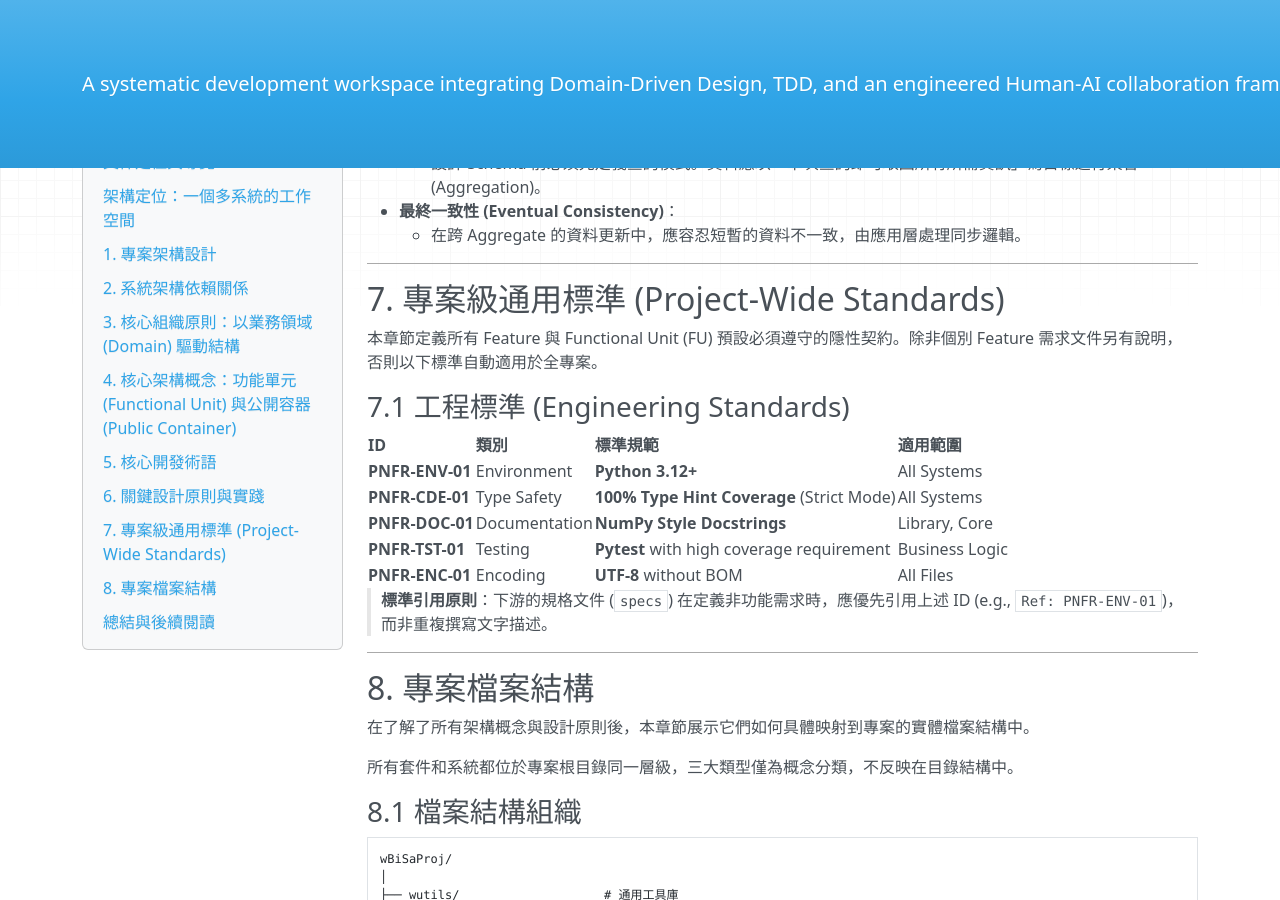
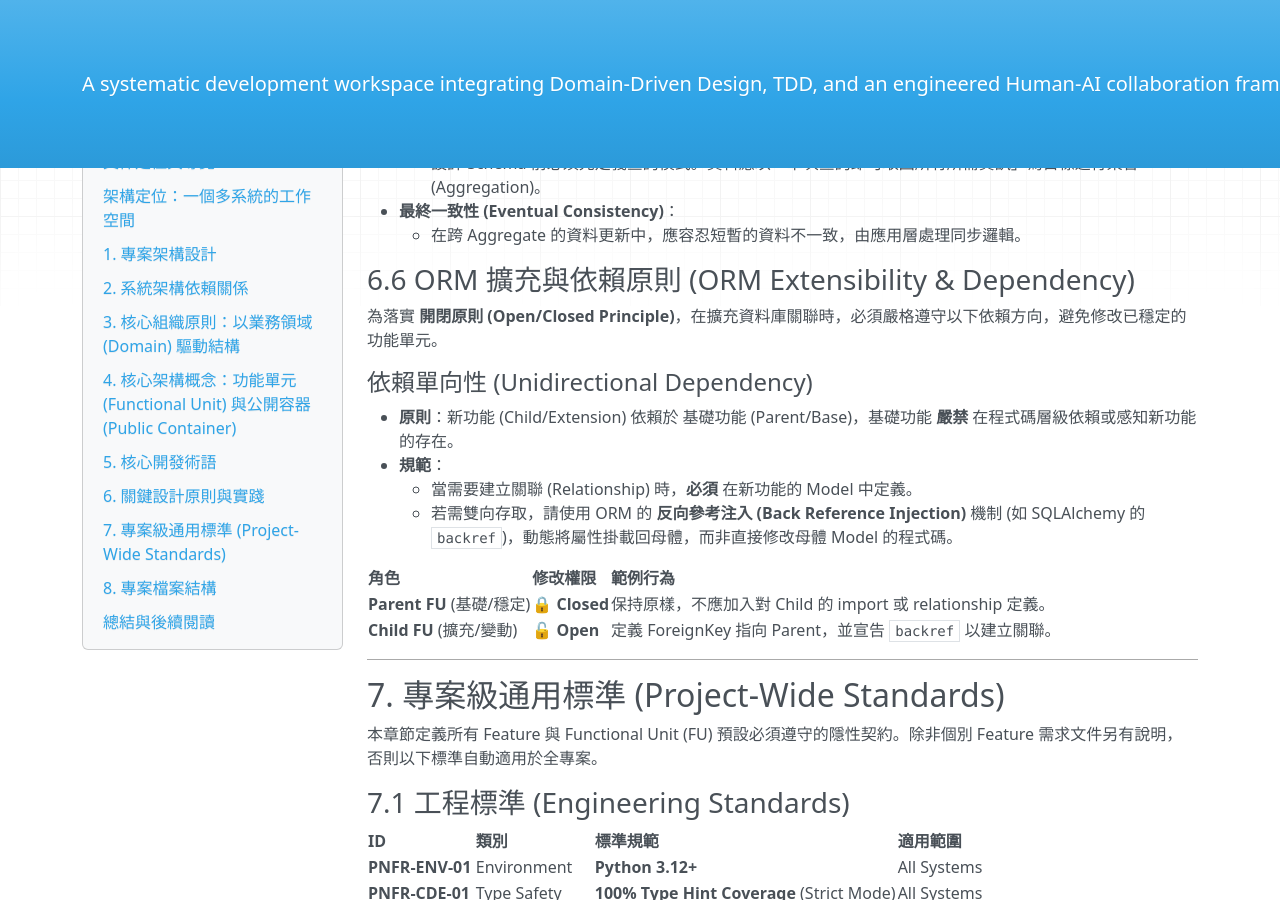
Before and after one commit to Wanini0209/wBiSaProj, an MkDocs documentation site: the page built from docs/PROJECT_DESIGN-ARCHITECTURE.md, in a window 1280 px wide and 900 px high, scrolled down 16776 px. Built offline with MkDocs 1.6.1, drawn with Linux system fonts in a browser that asks for light colours; nearby versions of some CDN libraries.

Commit message:
docs(project-design): add OCP principle and sync methodology with storage strategy
- ARCHITECTURE: add section 6.6 for OCP/Backref principles
- METHODOLOGY: catch up with section 6.5 (Storage Strategy) and reflect 6.6
- PROJECT_DESIGN: sync master doc with latest architecture changes (6.5 & 6.6)

```diff
--- a/docs/PROJECT_DESIGN-ARCHITECTURE.md
+++ b/docs/PROJECT_DESIGN-ARCHITECTURE.md
@@ -786,6 +786,22 @@ graph LR
 * **最終一致性 (Eventual Consistency)**：
     * 在跨 Aggregate 的資料更新中，應容忍短暫的資料不一致，由應用層處理同步邏輯。
 
+### 6.6 ORM 擴充與依賴原則 (ORM Extensibility & Dependency)
+
+為落實 **開閉原則 (Open/Closed Principle)**，在擴充資料庫關聯時，必須嚴格遵守以下依賴方向，避免修改已穩定的功能單元。
+
+#### 依賴單向性 (Unidirectional Dependency)
+
+* **原則**：新功能 (Child/Extension) 依賴於 基礎功能 (Parent/Base)，基礎功能 **嚴禁** 在程式碼層級依賴或感知新功能的存在。
+* **規範**：
+    * 當需要建立關聯 (Relationship) 時，**必須** 在新功能的 Model 中定義。
+    * 若需雙向存取，請使用 ORM 的 **反向參考注入 (Back Reference Injection)** 機制 (如 SQLAlchemy 的 `backref`)，動態將屬性掛載回母體，而非直接修改母體 Model 的程式碼。
+
+| 角色 | 修改權限 | 範例行為 |
+|:---|:---|:---|
+| **Parent FU** (基礎/穩定) | 🔒 **Closed** | 保持原樣，不應加入對 Child 的 import 或 relationship 定義。 |
+| **Child FU** (擴充/變動) | 🔓 **Open** | 定義 ForeignKey 指向 Parent，並宣告 `backref` 以建立關聯。 |
+
 -----
 
 ## 7. 專案級通用標準 (Project-Wide Standards)
```
Also changed, not shown: docs/PROJECT_DESIGN-METHODOLOGY.md (+7 -4 lines), docs/PROJECT_DESIGN.md (+3 -1 lines).
